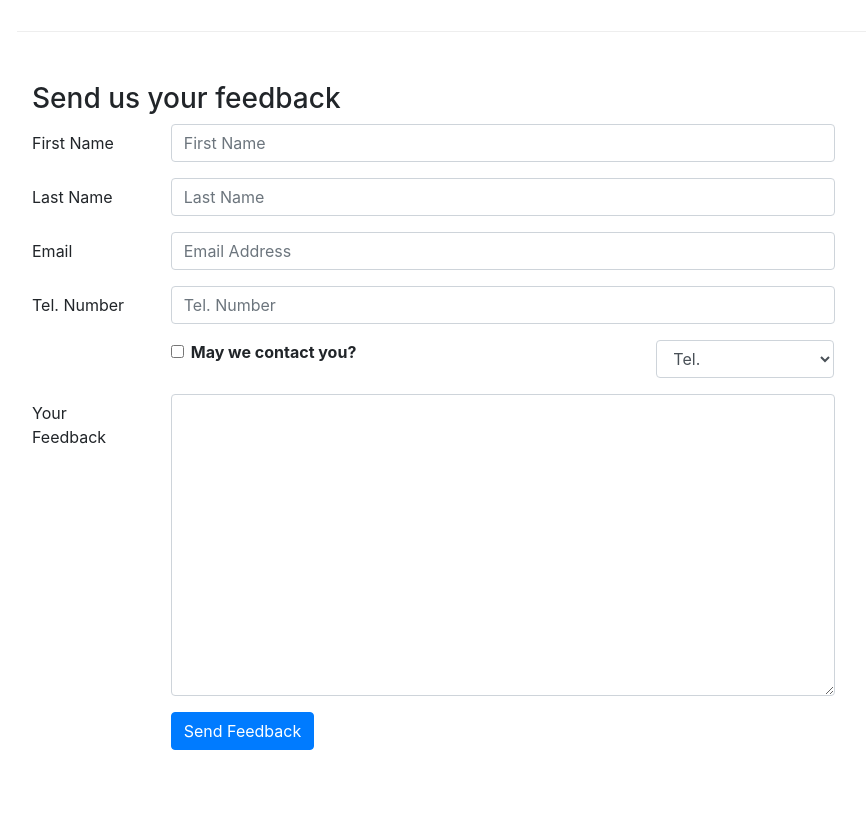
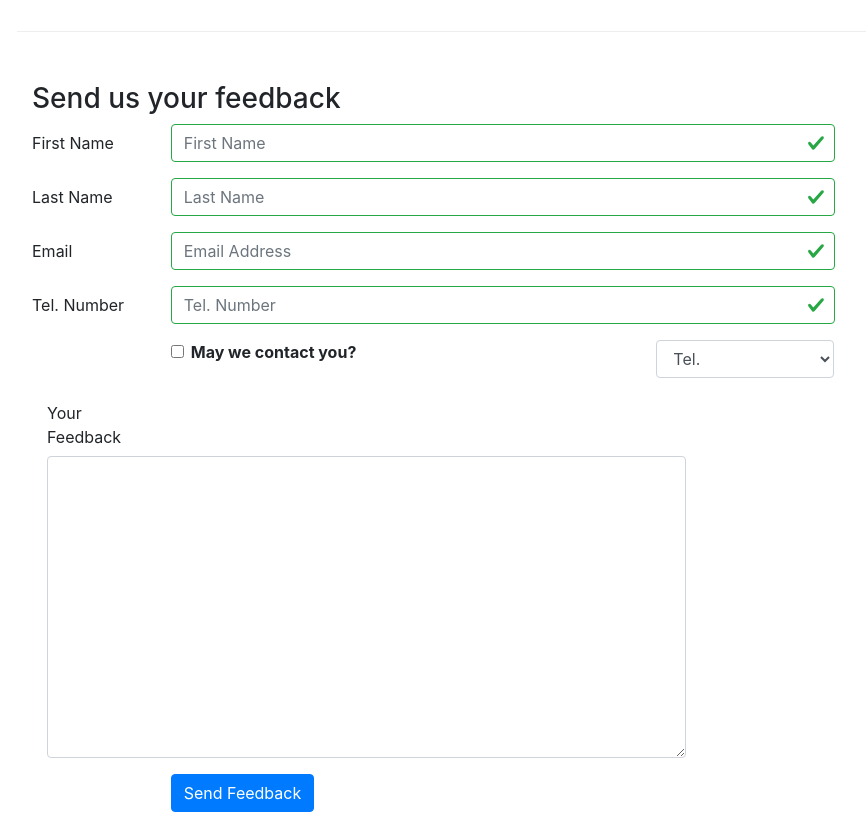
Before and after one commit to abhinavchawla07/react-practice, a React (Create React App) app: page /contactus in a window 1280 px wide. Shown: the part 840-1654 px from the top of the page, without its empty margins (68-934 px from the left). Built offline with nearby package versions, Linux system fonts and the light colour scheme.

Commit message:
controlled form validation

```diff
--- a/src/components/ContactComponent.js
+++ b/src/components/ContactComponent.js
@@ -1,5 +1,5 @@
 import React, { Component } from 'react';
-import { BreadcrumbItem, Breadcrumb, Button, Form, FormGroup, Label, Input, Col } from "reactstrap";
+import { BreadcrumbItem, Breadcrumb, Button, Form, FormGroup, Label, Input, Col, Row, FormFeedback } from "reactstrap";
 import { Link } from 'react-router-dom'
 
 class Contact extends Component {
@@ -12,10 +12,18 @@ class Contact extends Component {
             email: '',
             agree: false,
             contactType: 'Tel.',
-            message: ''
+            message: '',
+            touched: {
+                firstname: false,
+                lastname: false,
+                telnum: false,
+                email: false
+            }
+
         }
         this.handleSubmit = this.handleSubmit.bind(this);
         this.handleInputChange = this.handleInputChange.bind(this);
+        this.handleBlur = this.handleBlur.bind(this);
     }
 
     handleInputChange(event) {
@@ -23,7 +31,7 @@ class Contact extends Component {
         const value = target.type === 'checkbox' ? target.checked : target.value;
         const name = target.name;
         this.setState({
-            [name] : value
+            [name]: value
         });
     }
 
@@ -33,7 +41,41 @@ class Contact extends Component {
         event.preventDefault();
     }
 
+    handleBlur = (field) => (event) => {
+        this.setState({
+            touched: { ...this.state.touched, [field]: true }
+        });
+    }
+
+    validate(firstname, lastname, telnum, email) {
+        const errors = {
+            firstname: '',
+            lastname: '',
+            telnum: '',
+            email: '',
+        }
+
+        if (this.state.touched.firstname && firstname.length < 3)
+            errors.firstname = "First name should be >= 3 characters";
+        else if (this.state.touched.firstname && firstname.length > 10)
+            errors.firstname = "First name should be <= 10 characters";
+
+
+        if (this.state.touched.lastname && lastname.length < 3)
+            errors.lastname = "Last name should be >= 3 characters";
+        else if (this.state.touched.lastname && lastname.length > 10)
+            errors.lastname = "Last name should be <= 10 characters";
+
+        const reg = /^\d+$/;
+        if (this.state.touched.telnum && !reg.test(telnum))
+            errors.telnum = "Invalid Tel. Number";
+        if (this.state.touched.email && email.split('').filter(x => x === '@').length !== 1)
+            errors.email = "invalid email";
+        return errors;
+    }
+
     render() {
+        const errors = this.validate(this.state.firstname, this.state.lastname, this.state.telnum, this.state.email);
         return (
             <div className="container">
                 <div className="row">
@@ -81,32 +123,56 @@ class Contact extends Component {
                             <FormGroup row>
                                 <Label htmlfor="firstname" md={2}>First Name</Label>
                                 <Col md={10}>
-                                    <Input type="text" id="firstname" name="firstname" placeholder="First Name" value={this.state.firstname} onChange={this.handleInputChange}/>
+                                    <Input type="text" id="firstname" name="firstname" placeholder="First Name"
+                                    value={this.state.firstname}
+                                    onChange={this.handleInputChange}
+                                    onBlur={this.handleBlur('firstname')}
+                                    valid={errors.firstname===''}
+                                    invalid={errors.firstname!==''}/>
+                                    <FormFeedback>{errors.firstname}</FormFeedback>
                                 </Col>
                             </FormGroup>
                             <FormGroup row>
                                 <Label htmlfor="lastname" md={2}>Last Name</Label>
                                 <Col md={10}>
-                                    <Input type="text" id="lastname" name="lastname" placeholder="Last Name" value={this.state.lastname} onChange={this.handleInputChange}/>
+                                    <Input type="text" id="lastname" name="lastname" placeholder="Last Name"
+                                        value={this.state.lastname}
+                                        onChange={this.handleInputChange}
+                                        onBlur={this.handleBlur('lastname')}
+                                        valid={errors.lastname === ''}
+                                        invalid={errors.lastname !== ''} />
+                                    <FormFeedback>{errors.lastname}</FormFeedback>
                                 </Col>
                             </FormGroup>
                             <FormGroup row>
                                 <Label htmlfor="email" md={2}>Email</Label>
                                 <Col md={10}>
-                                    <Input type="email" id="email" name="email" placeholder="Email Address" value={this.state.email} onChange={this.handleInputChange}/>
+                                    <Input type="email" id="email" name="email" placeholder="Email Address"
+                                        value={this.state.email}
+                                        onChange={this.handleInputChange}
+                                        onBlur={this.handleBlur('email')}
+                                        valid={errors.email === ''}
+                                        invalid={errors.email !== ''} />
+                                    <FormFeedback>{errors.email}</FormFeedback>
                                 </Col>
                             </FormGroup>
                             <FormGroup row>
                                 <Label htmlfor="telnum" md={2}>Tel. Number</Label>
                                 <Col md={10}>
-                                    <Input type="tel" id="telnum" name="telnum" placeholder="Tel. Number" value={this.state.telnum} onChange={this.handleInputChange}/>
+                                    <Input type="tel" id="telnum" name="telnum" placeholder="Tel. Number"
+                                        value={this.state.telnum}
+                                        onChange={this.handleInputChange}
+                                        onBlur={this.handleBlur('telnum')}
+                                        valid={errors.telnum === ''}
+                                        invalid={errors.telnum !== ''} />
+                                    <FormFeedback>{errors.telnum}</FormFeedback>
                                 </Col>
                             </FormGroup>
                             <FormGroup row>
                                 <Col md={{ size: 6, offset: 2 }}>
                                     <FormGroup check>
                                         <Label check>
-                                            <Input type="checkbox" name="agree" checked={this.state.agree} onChange={this.handleInputChange}/>{" "}
+                                            <Input type="checkbox" name="agree" checked={this.state.agree} onChange={this.handleInputChange} />{" "}
                                             <strong>May we contact you?</strong>
                                         </Label>
                                     </FormGroup>
@@ -118,10 +184,10 @@ class Contact extends Component {
                                     </Input>
                                 </Col>
                             </FormGroup>
-                            <FormGroup row>
+                            <FormGroup Row>
                                 <Label htmlfor="feedback" md={2}>Your Feedback</Label>
                                 <Col md={10}>
-                                    <Input type="textarea" id="message" name="message" placeholder="" rows="12" value={this.state.message} onChange={this.handleInputChange}/>
+                                    <Input type="textarea" id="message" name="message" placeholder="" rows="12" value={this.state.message} onChange={this.handleInputChange} />
                                 </Col>
                             </FormGroup>
                             <FormGroup row>
```
